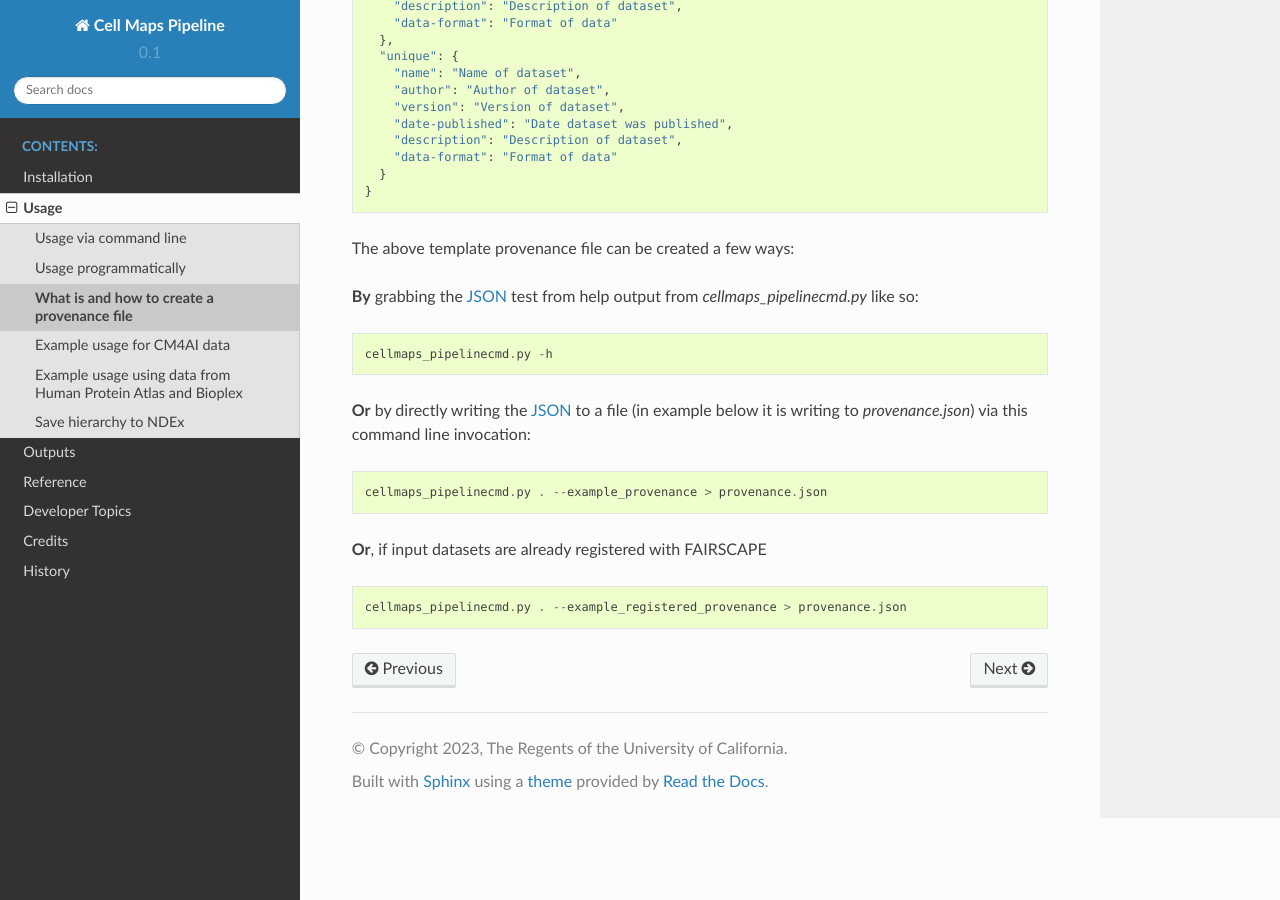
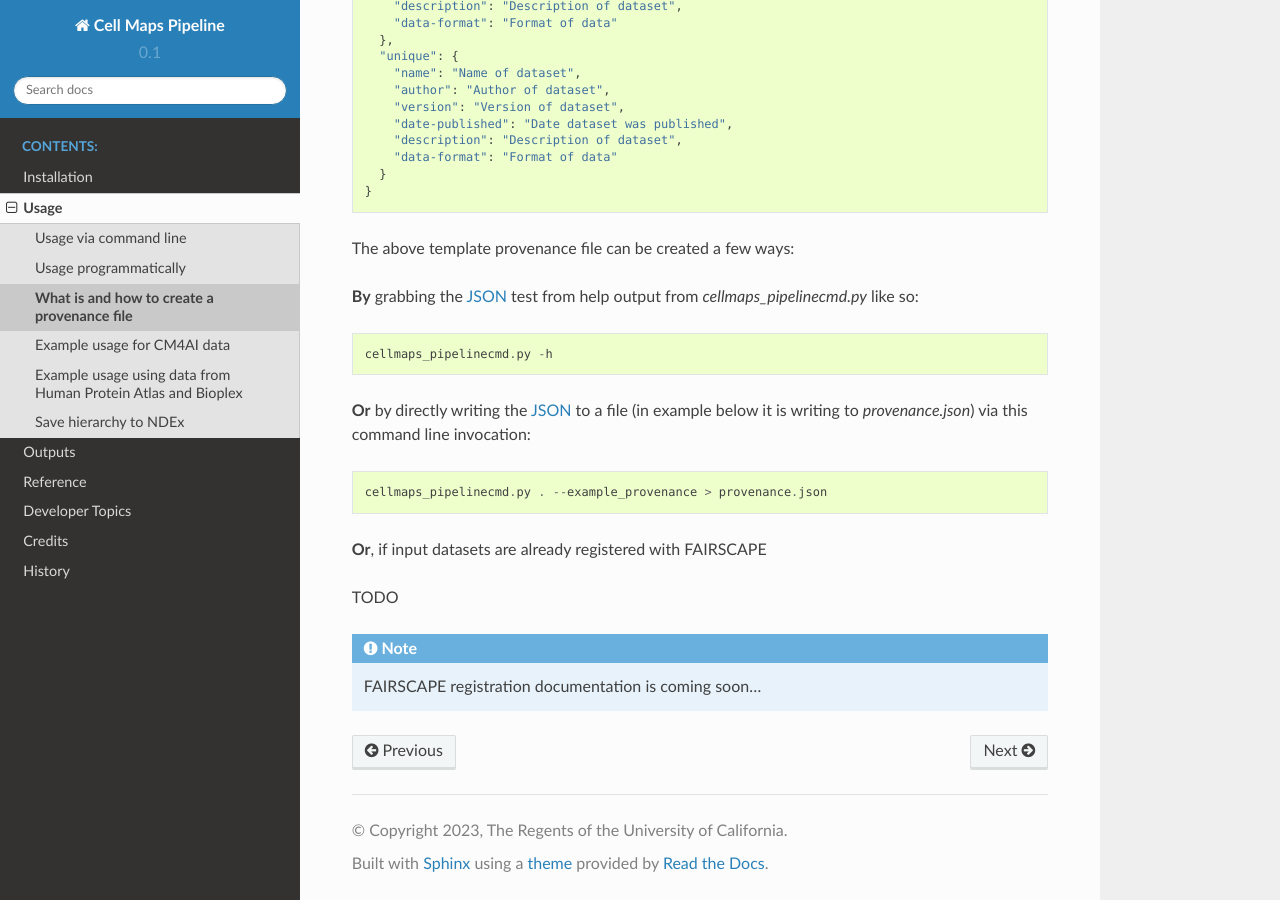
Before and after one commit to idekerlab/cellmaps_pipeline, a Sphinx documentation site: the page built from docs/provenance.rst, in a window 1280 px wide and 900 px high, scrolled down 782 px. Built offline with Sphinx 7.4.7 and the Read the Docs theme 2.0.0, drawn with Linux system fonts in a browser that asks for light colours.

Commit message:
go rid of already registered command for now

```diff
--- a/docs/provenance.rst
+++ b/docs/provenance.rst
@@ -74,9 +74,11 @@ via this command line invocation:
 
 **Or**, if input datasets are already registered with FAIRSCAPE
 
-.. code-block:: python
+TODO
 
-    cellmaps_pipelinecmd.py . --example_registered_provenance > provenance.json
+.. note::
+
+    FAIRSCAPE registration documentation is coming soon...
 
 .. _CM4AI data: https://cm4ai.org/data
 .. _RO-Crate: https://www.researchobject.org/ro-crate/
```
